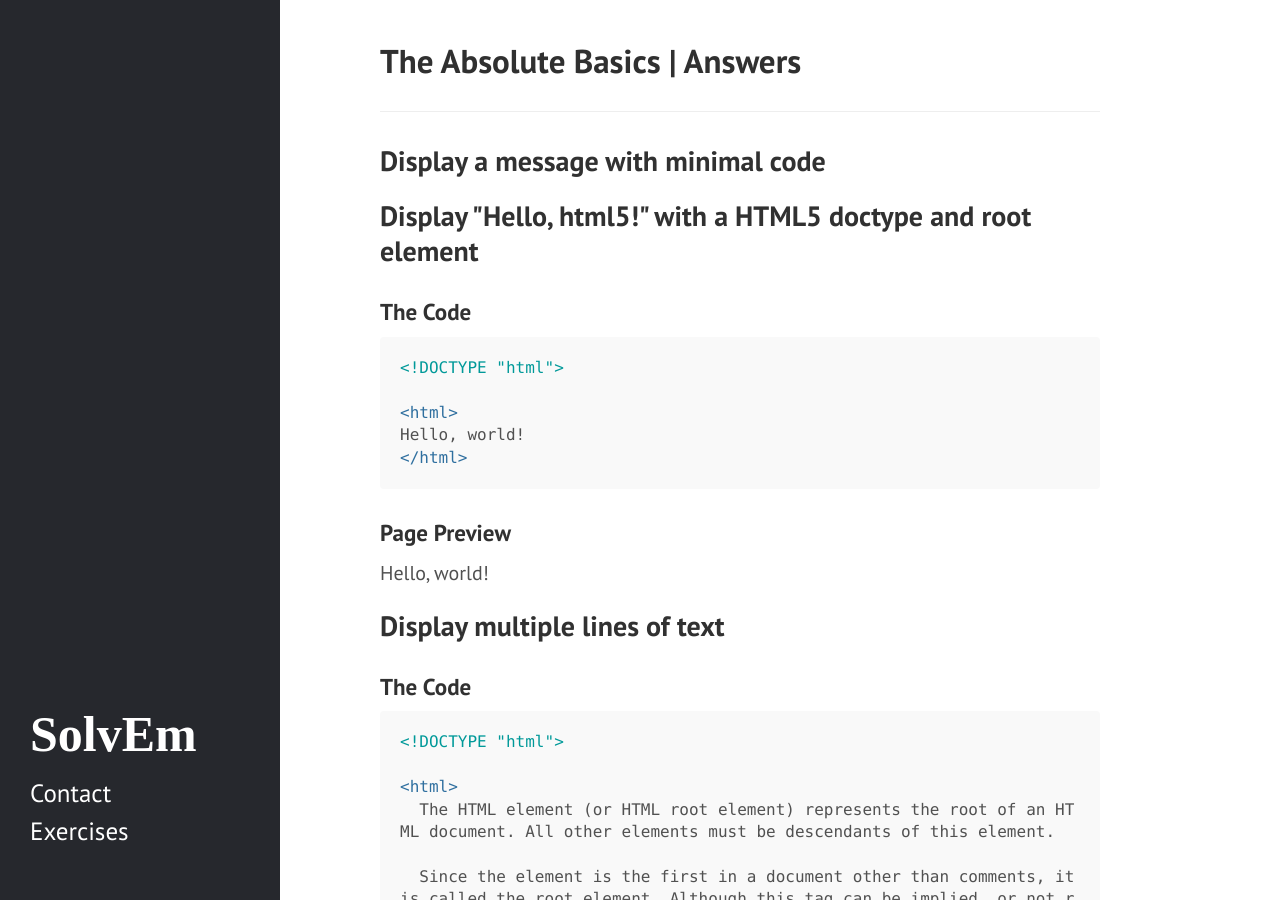
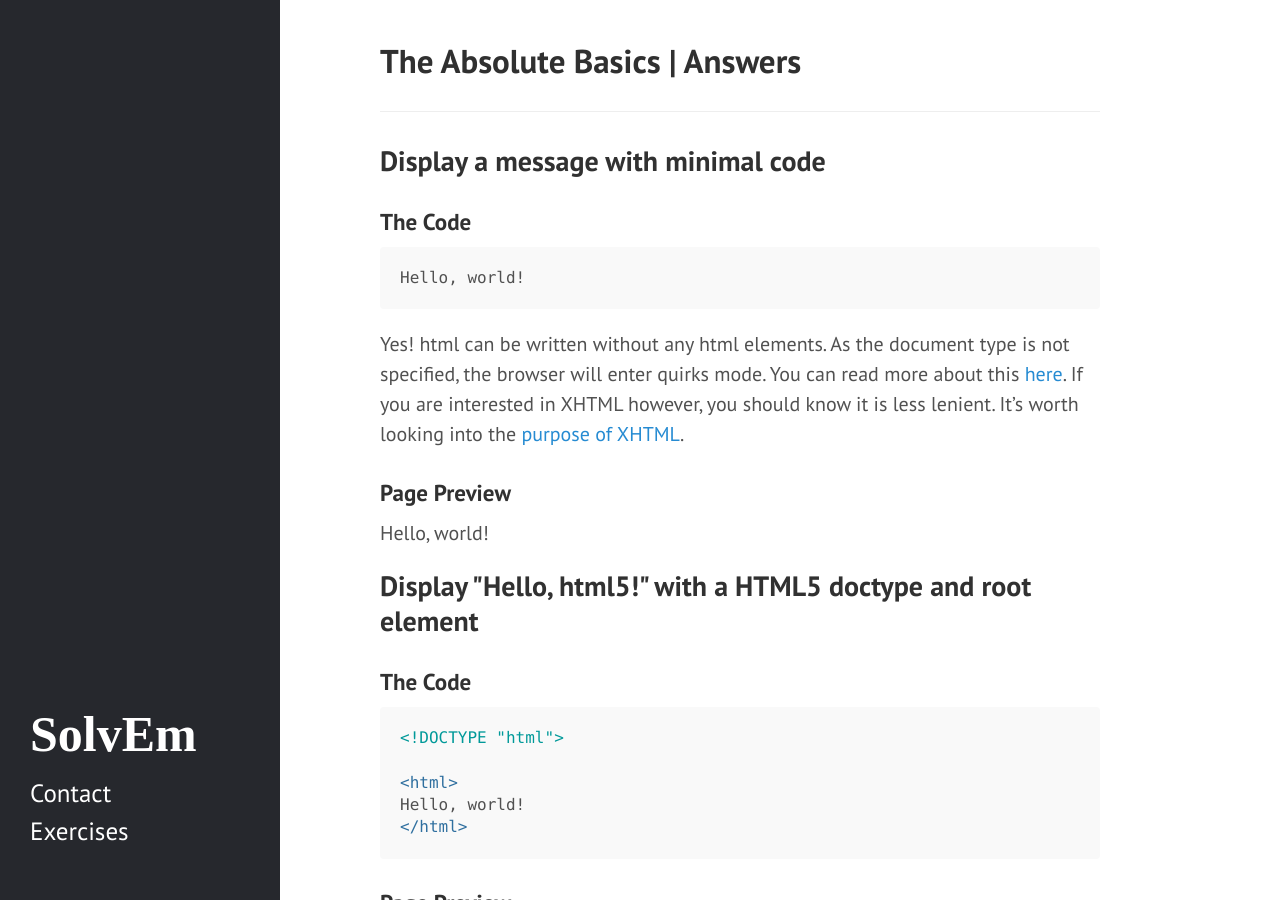
Before and after one commit to kranzuft/nodlim_old, a Jekyll site: the page built from _htmlprac/ans/basic.md, in a window 1280 px wide and 900 px high. Built offline with Jekyll 4.4.1, drawn with Linux system fonts in a browser that asks for light colours.

Commit message:
added solution to q1

```diff
--- a/_htmlprac/ans/basic.md
+++ b/_htmlprac/ans/basic.md
@@ -4,6 +4,17 @@ title: The Absolute Basics
 ---
 
 <h2 id="hello">Display a message with minimal code</h2>
+
+### The Code
+
+~~~ html
+Hello, world!
+~~~
+
+Yes! html can be written without any html elements. As the document type is not specified, the browser will enter quirks mode. You can read more about this [here][htmlmodes]. If you are interested in XHTML however, you should know it is less lenient. It's worth looking into the [purpose of XHTML][xhtmlpurp].
+
+### Page Preview
+Hello, world!
 
 <h2 id="doctype">Display "Hello, html5!" with a HTML5 doctype and root element</h2>
 
@@ -44,3 +55,6 @@ The HTML element (or HTML root element) represents the root of an HTML document.
 
 Since the element is the first in a document other than comments, it is called the root element. Although this tag can be implied, or not required, with HTML, it is required to be opened and closed in XHTML.
 </div>
+
+[htmlmodes]:https://developer.mozilla.org/en-US/docs/Quirks_Mode_and_Standards_Mode
+[xhtmlpurp]:http://diveintohtml5.info/past.html#xhtml
```
